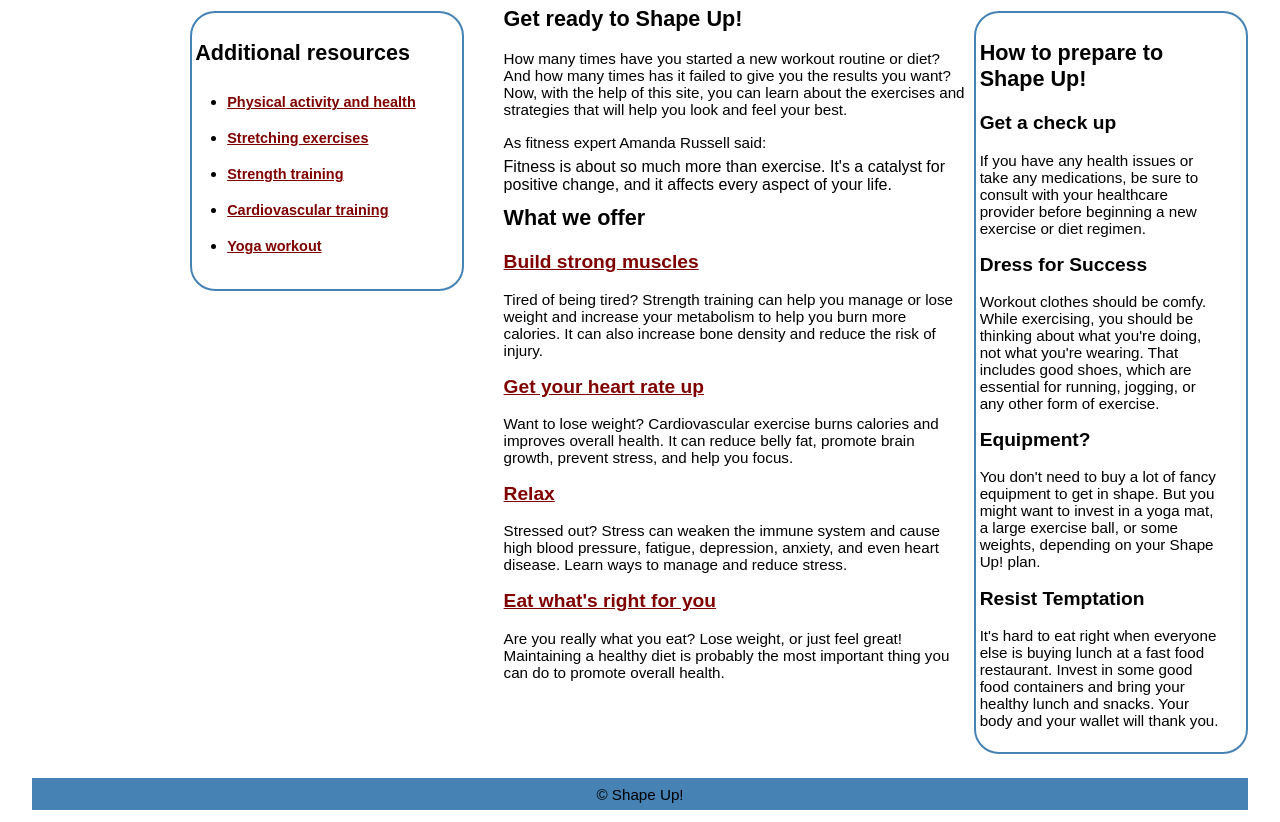
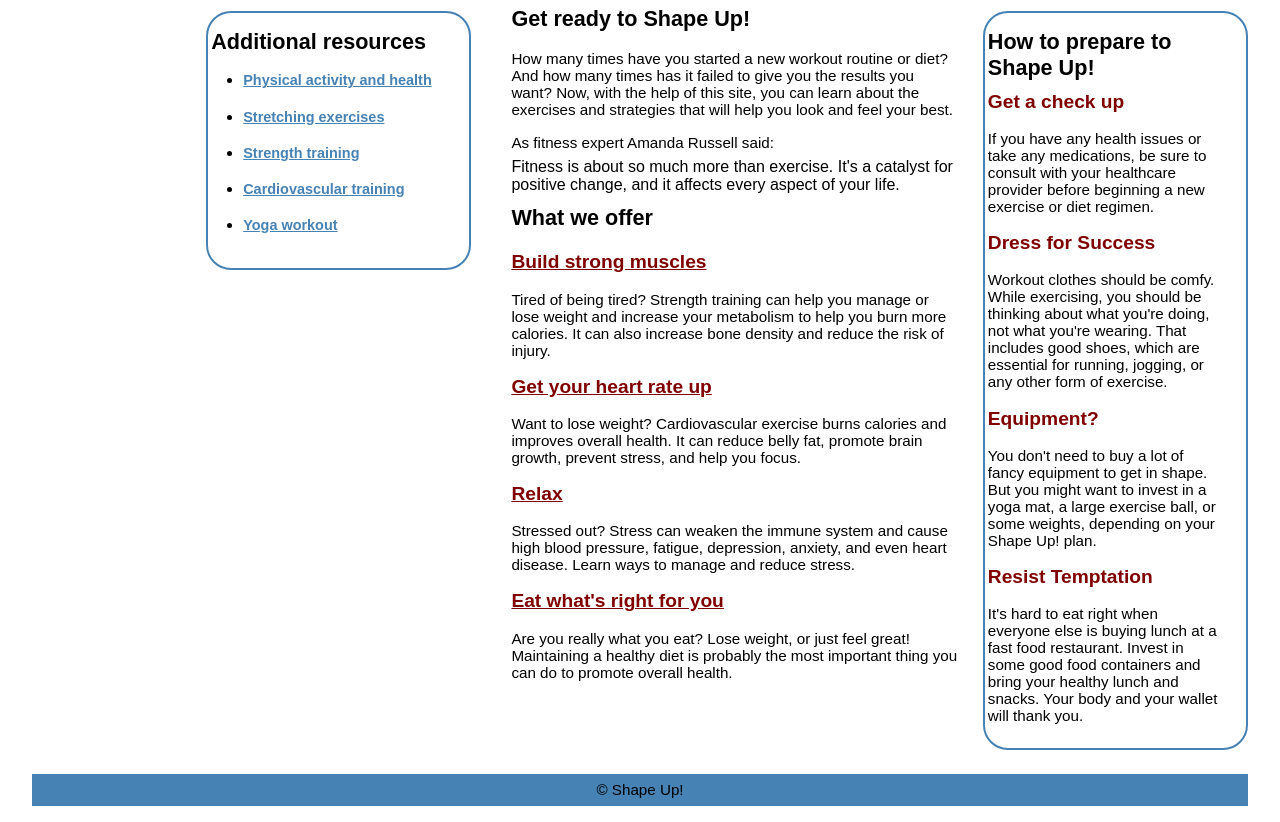
Before and after one commit to sjardon5/Assignment-8, a plain HTML site: page index.html in a window 1280 px wide. Shown: the part 122-944 px from the top of the page. Drawn offline with Linux system fonts and the light colour scheme.

Commit message:
Update styles for aside and adjust margins

```diff
--- a/main_3_column.css
+++ b/main_3_column.css
@@ -32,11 +32,15 @@ section {
 }
 
 aside {
+    & h2 { padding: 0;}
+    & h3 {color: maroon;}
+    & a:link {color: steelblue;}
+    & a:visited {color: steelblue}
     flex-basis: 35%;
     height: fit-content;
     padding: 1em 1.5em;
     padding-left: 0.2em;
-    margin: 1em 0 1em 0.5em;
+    margin: 1em 0 1em 1.5em;
     border: 2px solid steelblue;
     border-radius: 25px;
 }
@@ -52,7 +56,6 @@ text-align: center;
 &
 img{
     float: left;
-
 }
 }
 a:visited{
```
